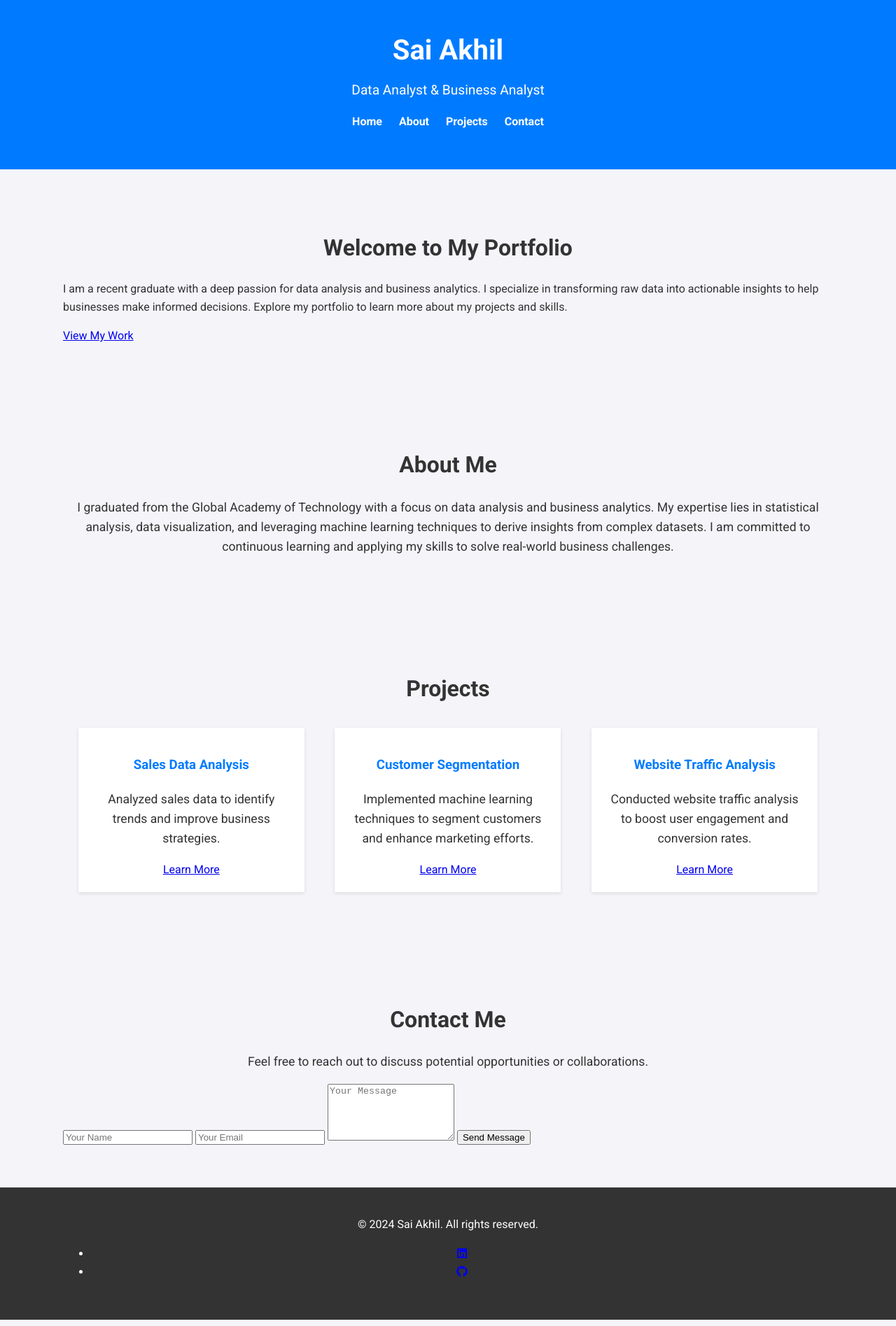
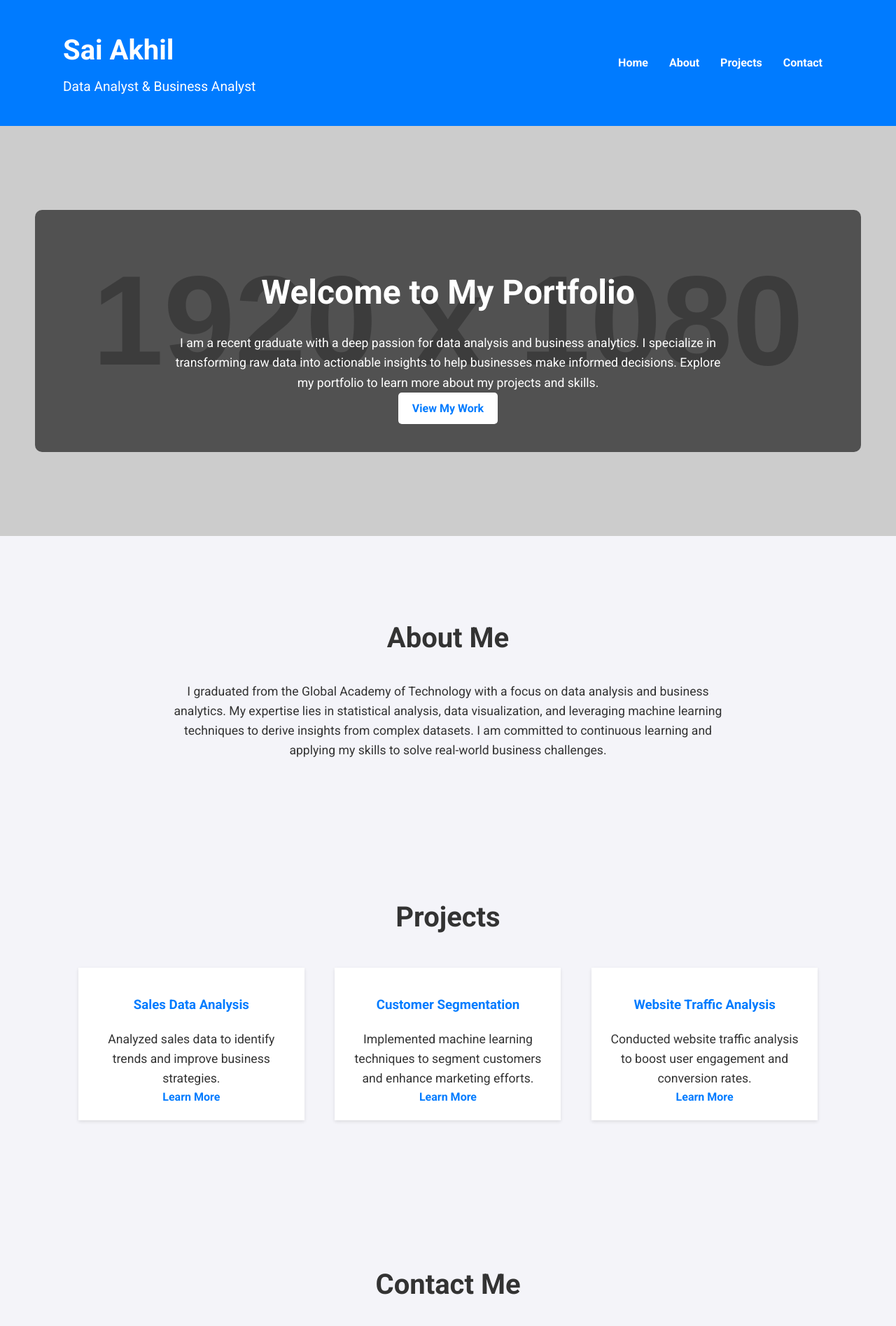
Before and after one commit to SaiAkhilMC/saiakhilmc.github.io, a plain HTML site: page index.html in a window 1280 px wide. Shown: the top 1895 px of the page at 70% size. Drawn offline with Linux system fonts and the light colour scheme; placeholder pictures from the web are drawn by us.

Commit message:
Update styles.css

```diff
--- a/styles.css
+++ b/styles.css
@@ -19,7 +19,16 @@ header {
     background-color: #007bff;
     color: #fff;
     padding: 20px 0;
-    text-align: center;
+    position: sticky;
+    top: 0;
+    width: 100%;
+    z-index: 1000;
+}
+
+header .container {
+    display: flex;
+    justify-content: space-between;
+    align-items: center;
 }
 
 header h1 {
@@ -29,46 +38,84 @@ header h1 {
 
 header p {
     font-size: 1.2em;
-    margin: 10px 0 0;
+    margin: 5px 0 0;
 }
 
 nav ul {
     list-style: none;
     padding: 0;
+    display: flex;
 }
 
 nav ul li {
-    display: inline;
-    margin: 0 10px;
+    margin: 0 15px;
 }
 
 nav ul li a {
     color: #fff;
     text-decoration: none;
     font-weight: bold;
+    transition: color 0.3s;
 }
 
 nav ul li a:hover {
-    text-decoration: underline;
+    color: #ffdb58;
 }
 
 /* Section Styles */
 section {
-    padding: 40px 0;
+    padding: 60px 0;
 }
 
 section h2 {
-    font-size: 2em;
+    font-size: 2.5em;
     text-align: center;
+    margin-bottom: 30px;
+}
+
+section p {
+    text-align: center;
+    font-size: 1.1em;
+    max-width: 800px;
+    margin: 0 auto;
+}
+
+/* Home Section */
+.home-section {
+    background: url('https://via.placeholder.com/1920x1080') no-repeat center center/cover;
+    color: #fff;
+    text-align: center;
+    padding: 120px 20px;
+}
+
+.home-section .container {
+    background-color: rgba(0, 0, 0, 0.6);
+    padding: 40px;
+    border-radius: 10px;
+}
+
+.home-section h2 {
+    font-size: 3em;
     margin-bottom: 20px;
 }
 
-.about-section p, .projects-section .project p {
-    text-align: center;
-    font-size: 1.1em;
+.btn {
+    display: inline-block;
+    padding: 10px 20px;
+    color: #007bff;
+    background-color: #fff;
+    border-radius: 5px;
+    text-decoration: none;
+    font-weight: bold;
+    transition: background-color 0.3s, color 0.3s;
 }
 
-/* Project Styles */
+.btn:hover {
+    background-color: #007bff;
+    color: #fff;
+}
+
+/* Projects Section */
 .project-list {
     display: flex;
     flex-wrap: wrap;
@@ -83,30 +130,68 @@ section h2 {
     width: calc(33% - 40px);
     box-sizing: border-box;
     text-align: center;
+    transition: transform 0.3s, box-shadow 0.3s;
+}
+
+.project:hover {
+    transform: translateY(-5px);
+    box-shadow: 0 4px 10px rgba(0,0,0,0.2);
 }
 
 .project h3 {
     color: #007bff;
 }
 
-/* Contact Section Styles */
+.project-link {
+    color: #007bff;
+    text-decoration: none;
+    font-weight: bold;
+    transition: color 0.3s;
+}
+
+.project-link:hover {
+    color: #ffdb58;
+}
+
+/* Contact Section */
 .contact-section p {
     text-align: center;
     font-size: 1.1em;
 }
 
-.contact-section a {
-    color: #007bff;
-    text-decoration: none;
+form {
+    max-width: 600px;
+    margin: 20px auto 0;
+    display: flex;
+    flex-direction: column;
 }
 
-.contact-section a:hover {
-    text-decoration: underline;
+form input, form textarea {
+    padding: 10px;
+    margin: 10px 0;
+    border: 1px solid #ccc;
+    border-radius: 5px;
+    font-size: 1em;
+}
+
+form button {
+    padding: 10px;
+    background-color: #007bff;
+    color: #fff;
+    border: none;
+    border-radius: 5px;
+    font-size: 1em;
+    cursor: pointer;
+    transition: background-color 0.3s;
+}
+
+form button:hover {
+    background-color: #0056b3;
 }
 
 /* Footer Styles */
 footer {
-    background-color: #333;
+    background-color: #007bff;
     color: #fff;
     text-align: center;
     padding: 20px 0;
@@ -115,3 +200,51 @@ footer {
 footer p {
     margin: 0;
 }
+
+footer .social-links {
+    list-style: none;
+    padding: 0;
+    display: flex;
+    justify-content: center;
+    margin-top: 10px;
+}
+
+footer .social-links li {
+    margin: 0 10px;
+}
+
+footer .social-links li a {
+    color: #fff;
+    font-size: 1.5em;
+    transition: color 0.3s;
+}
+
+footer .social-links li a:hover {
+    color: #ffdb58;
+}
+
+/* Responsive Styles */
+@media (max-width: 768px) {
+    .project-list {
+        flex-direction: column;
+        align-items: center;
+    }
+
+    .project {
+        width: 90%;
+    }
+
+    header .container {
+        flex-direction: column;
+        align-items: center;
+    }
+
+    nav ul {
+        flex-direction: column;
+        align-items: center;
+    }
+
+    nav ul li {
+        margin: 5px 0;
+    }
+}
```
